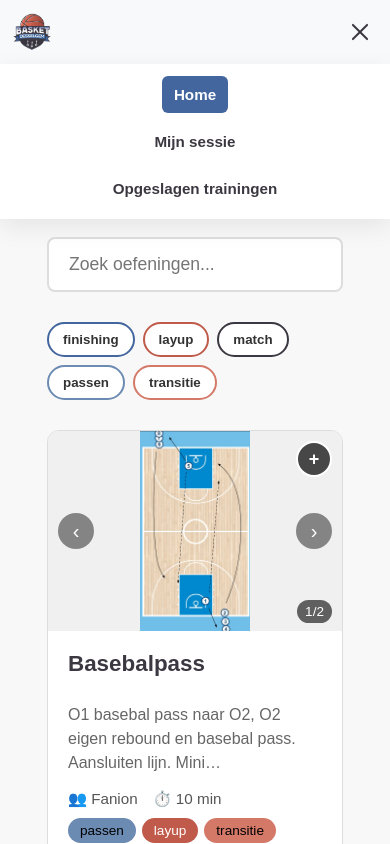
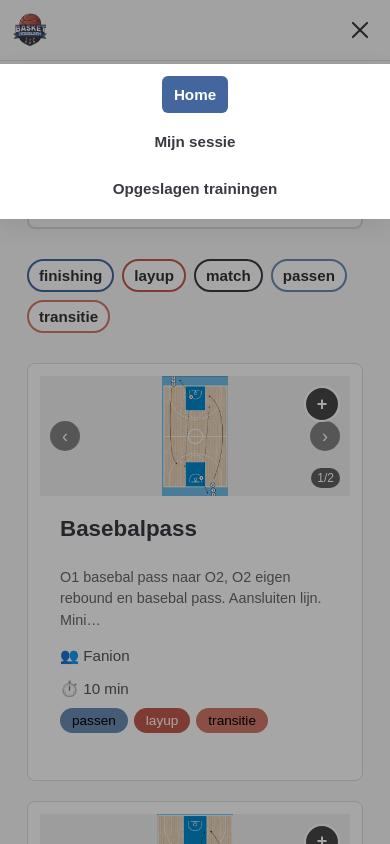
Before and after one commit to PieterJanDelie/basketdrills, a React (Create React App) app: page / in a window 390 px wide. Both pictures are taken after a click on the button "Open navigatie". Shown: the top 844 px of the page. Built offline with nearby package versions, Linux system fonts and the light colour scheme.

Commit message:
Response

```diff
--- a/src/components/Header/Header.css
+++ b/src/components/Header/Header.css
@@ -20,6 +20,11 @@
   height: 56px;
   width: auto;
   display: block;
+}
+
+/* Hide hamburger on larger screens; shown only inside the mobile media query */
+.hamburger {
+  display: none;
 }
 
 .main-nav {
@@ -100,6 +105,7 @@
     padding: 12px 16px;
     flex-direction: column;
     gap: 10px;
+    z-index: 10002;
   }
   .main-nav.open {
     display: flex;
@@ -110,3 +116,11 @@
     border-radius: 6px;
   }
 }
+
+/* overlay that appears behind the mobile nav when open */
+.mobile-overlay {
+  position: fixed;
+  inset: 0;
+  background: rgba(0, 0, 0, 0.35);
+  z-index: 10001;
+}
--- a/src/components/Header/Header.jsx
+++ b/src/components/Header/Header.jsx
@@ -26,6 +26,7 @@ const Header = () => {
           <NavLink to="/sessie" className={({isActive}) => isActive ? 'nav-link active' : 'nav-link'}>Mijn sessie</NavLink>
           <NavLink to="/trainingen" className={({isActive}) => isActive ? 'nav-link active' : 'nav-link'}>Opgeslagen trainingen</NavLink>
         </nav>
+        {open && <div className="mobile-overlay" onClick={() => setOpen(false)} aria-hidden />}
       </div>
     </header>
   );
--- /dev/null
+++ b/src/layouts/DefaultLayout.css
@@ -0,0 +1,31 @@
+.app-main {
+  min-height: 80vh;
+  padding: 2rem;
+  box-sizing: border-box;
+  background: transparent;
+}
+
+/* Centered page container used by most pages */
+.app-main .main-container {
+  max-width: 1100px;
+  margin: 0 auto;
+  width: 100%;
+}
+
+@media (max-width: 1024px) {
+  .app-main {
+    padding: 1.5rem;
+  }
+}
+
+@media (max-width: 768px) {
+  .app-main {
+    padding: 1rem;
+  }
+}
+
+@media (max-width: 480px) {
+  .app-main {
+    padding: 12px;
+  }
+}
--- a/src/layouts/DefaultLayout.jsx
+++ b/src/layouts/DefaultLayout.jsx
@@ -1,12 +1,15 @@
 import React from "react";
 import Header from "../components/Header/Header";
 import Footer from "../components/Footer/Footer";
+import './DefaultLayout.css';
 
 const DefaultLayout = ({ children, header = true, footer = false }) => {
   return (
     <div>
       {header && <Header />}
-      <main style={{ minHeight: "80vh", padding: "2rem" }}>{children}</main>
+      <main className="app-main">
+        <div className="main-container">{children}</div>
+      </main>
       {footer && <Footer />}
     </div>
   );
--- a/src/pages/Home/Home.css
+++ b/src/pages/Home/Home.css
@@ -471,6 +471,181 @@
   }
 }
 
+/* Improve modal responsiveness on small screens */
+@media (max-width: 600px) {
+  .drill-modal {
+    width: 100%;
+    max-width: 100%;
+    height: 92vh;
+    max-height: 92vh;
+    margin: 0 8px;
+    border-radius: 10px;
+    padding: 8px;
+  }
+  .modal-body {
+    gap: 12px;
+    padding: 8px;
+  }
+  .modal-images {
+    order: 1;
+    width: 100%;
+  }
+  .modal-images img {
+    width: 100%;
+    height: auto;
+    max-height: 42vh;
+  }
+  .img-nav {
+    width: 36px;
+    height: 36px;
+    font-size: 20px;
+  }
+  .img-counter {
+    font-size: 0.8rem;
+    padding: 4px 7px;
+  }
+  .modal-details {
+    order: 2;
+    width: 100%;
+    padding: 8px;
+  }
+  .modal-title {
+    font-size: 1.25rem;
+  }
+  .modal-desc {
+    font-size: 0.95rem;
+  }
+  .detail-card {
+    padding: 10px;
+  }
+  .detail-icon {
+    width: 40px;
+    height: 40px;
+  }
+  .modal-actions {
+    flex-direction: column;
+    gap: 8px;
+  }
+  .add-btn {
+    width: 100%;
+    padding: 12px;
+  }
+  .modal-close {
+    top: 8px;
+    right: 8px;
+    font-size: 26px;
+  }
+}
+
+@media (max-width: 420px) {
+  .modal-images img {
+    max-height: 36vh;
+  }
+  .modal-title {
+    font-size: 1.1rem;
+  }
+  .modal-desc {
+    font-size: 0.9rem;
+  }
+}
+
+/* Tablet adjustments */
+@media (max-width: 1024px) {
+  .drills-grid {
+    grid-template-columns: repeat(auto-fill, minmax(280px, 1fr));
+    gap: 20px;
+  }
+  .drill-image {
+    height: 180px;
+  }
+  .drill-card {
+    border-radius: 10px;
+  }
+}
+
+/* Mobile adjustments */
+@media (max-width: 600px) {
+  .search-input {
+    font-size: 1rem;
+    padding: 12px 14px;
+  }
+  .drill-image {
+    height: 140px;
+  }
+  .drill-image img {
+    object-fit: contain;
+  }
+  .drill-card {
+    padding: 12px;
+  }
+  .drill-content {
+    padding: 12px;
+  }
+  .drill-content h4 {
+    font-size: 1.15rem;
+  }
+  .drill-description {
+    font-size: 0.95rem;
+  }
+  .drills-grid {
+    grid-template-columns: 1fr;
+    gap: 18px;
+  }
+  .tag-pill {
+    padding: 6px 10px;
+    font-size: 0.95rem;
+  }
+  .tags-container {
+    gap: 8px;
+  }
+  .img-nav {
+    width: 30px;
+    height: 30px;
+    font-size: 18px;
+  }
+  .img-counter {
+    font-size: 0.75rem;
+    padding: 3px 6px;
+  }
+  .drill-info {
+    flex-direction: column;
+    gap: 8px;
+  }
+  .drill-meta {
+    gap: 8px;
+  }
+  .cart-btn {
+    top: 8px;
+    right: 8px;
+    width: 34px;
+    height: 34px;
+  }
+}
+
+@media (max-width: 420px) {
+  .drill-image {
+    height: 120px;
+  }
+  .site-logo {
+    height: 40px;
+  }
+  .drill-content h4 {
+    font-size: 1.05rem;
+  }
+  .drill-description {
+    font-size: 0.9rem;
+  }
+  .drill-card {
+    border-radius: 8px;
+  }
+  .modal-close {
+    font-size: 26px;
+  }
+  .drill-tags {
+    gap: 6px;
+  }
+}
+
 .drill-content {
   padding: 20px;
   flex: 1;
@@ -581,6 +756,10 @@
   align-items: center;
 }
 
+.header-section h1 {
+  margin-bottom: 0;
+}
+
 .cart-indicator {
   background: #43669e;
   color: white;
@@ -590,6 +769,7 @@
   font-weight: 600;
   transition: background 0.3s;
   box-shadow: 0 2px 10px rgba(67, 102, 158, 0.3);
+  margin-bottom: 15px;
 }
 
 .cart-indicator:hover {
--- a/src/pages/TrainingSession/TrainingSession.css
+++ b/src/pages/TrainingSession/TrainingSession.css
@@ -443,3 +443,86 @@
     font-size: 1.1rem;
   }
 }
+
+/* Additional mobile/tight layout improvements */
+@media (max-width: 700px) {
+  .session-drill {
+    flex-direction: column;
+    align-items: stretch;
+    padding: 12px;
+    gap: 12px;
+  }
+
+  .drill-main {
+    flex-direction: column;
+    gap: 10px;
+  }
+
+  .drill-thumb {
+    width: 100%;
+    height: 160px;
+    border-radius: 8px;
+    display: block;
+  }
+
+  .drill-thumb img {
+    width: 100%;
+    height: 100%;
+    object-fit: cover;
+  }
+
+  .drill-thumb .img-nav {
+    width: 36px;
+    height: 36px;
+    font-size: 18px;
+    background: rgba(0, 0, 0, 0.45);
+  }
+
+  .drill-info {
+    width: 100%;
+  }
+
+  .remove-drill-btn {
+    top: 12px;
+    right: 12px;
+    width: 36px;
+    height: 36px;
+  }
+
+  .start-session-btn,
+  .save-btn,
+  .btn-primary {
+    display: block;
+    width: 100%;
+    box-sizing: border-box;
+  }
+
+  .session-header h1 {
+    font-size: 1.8rem;
+  }
+
+  .drill-order {
+    width: 38px;
+    height: 38px;
+    font-size: 1rem;
+  }
+}
+
+@media (max-width: 420px) {
+  .drill-thumb {
+    height: 140px;
+  }
+
+  .drill-main-text h3 {
+    font-size: 1rem;
+  }
+
+  .drill-meta span,
+  .drill-tags .tag {
+    font-size: 0.85rem;
+  }
+
+  .save-modal {
+    margin: 0 12px;
+  }
+}
--- a/src/pages/Trainings/Trainings.css
+++ b/src/pages/Trainings/Trainings.css
@@ -88,3 +88,79 @@
   margin: 6px 0 0 0;
   color: #666;
 }
+
+/* Responsive tweaks for Trainings list and modal */
+@media (max-width: 700px) {
+  .session-item {
+    flex-direction: column;
+    align-items: stretch;
+    gap: 10px;
+  }
+
+  .session-main {
+    width: 100%;
+  }
+
+  .session-actions {
+    display: flex;
+    gap: 8px;
+    flex-wrap: wrap;
+    justify-content: flex-end;
+  }
+
+  .session-actions .btn {
+    flex: 1 1 auto;
+    min-width: 120px;
+  }
+
+  .view-modal {
+    max-width: 92%;
+    width: 92%;
+  }
+}
+
+@media (max-width: 480px) {
+  .trainings-container {
+    padding: 12px;
+  }
+
+  .session-item {
+    padding: 10px;
+  }
+
+  .session-actions {
+    flex-direction: column-reverse;
+    gap: 8px;
+    align-items: stretch;
+  }
+
+  .session-actions .btn {
+    width: 100%;
+    box-sizing: border-box;
+  }
+
+  .view-modal {
+    width: calc(100% - 20px);
+    max-width: 100%;
+    max-height: calc(100vh - 28px);
+    height: auto;
+    border-radius: 8px;
+    overflow: auto;
+  }
+
+  .view-drill {
+    flex-direction: column;
+    gap: 10px;
+  }
+
+  .view-drill img {
+    width: 100%;
+    height: 140px;
+    object-fit: cover;
+    border-radius: 6px;
+  }
+
+  .v-right p {
+    font-size: 0.95rem;
+  }
+}
```
Also changed, not shown: src/components/Button/Button.css (deleted, +0 -88 lines), src/components/Button/Button.jsx (deleted, +0 -37 lines), src/components/Dropdown/Dropdown.css (deleted, +0 -33 lines), src/components/Dropdown/Dropdown.jsx (deleted, +0 -36 lines).
